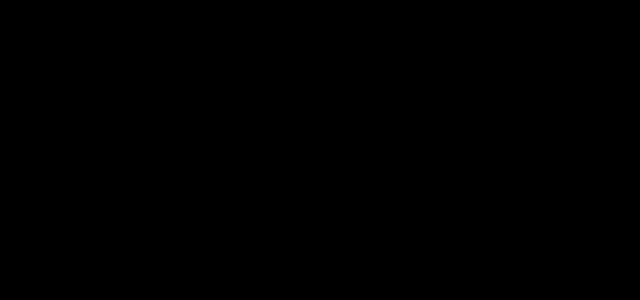
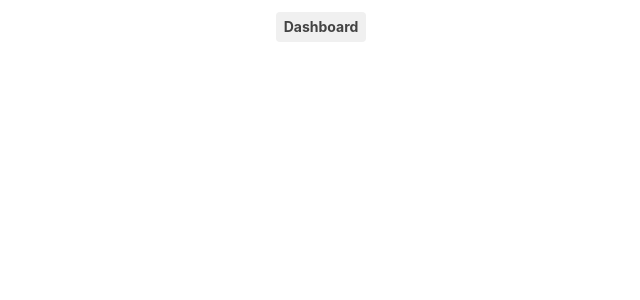
Before and after one commit to MSzostaq/TODO-List, a React (Create React App) app: page /dashboard#/ in a window 1280 px wide. Shown: the top 300 px of the page, without its empty margins (319-959 px from the left). Built offline with nearby package versions, Linux system fonts and the light colour scheme.

Commit message:
added ThemeProvider

```diff
--- a/src/views/Main.jsx
+++ b/src/views/Main.jsx
@@ -5,11 +5,12 @@
   Route,
   Switch,
 } from "react-router-dom";
-import styled from "styled-components";
+import styled, { ThemeProvider } from "styled-components";
+import { theme } from "constants/theme";
 import Dashboard from "views/Dashboard";
+import Other from "views/Other";
 
 const Wrapper = styled.div`
-  background-color: #000;
   position: relative;
   height: 100%;
 `;
@@ -21,16 +22,21 @@
 const Main = () => {
   return (
     <Router>
+      <ThemeProvider theme={theme}>
         <Wrapper>
           <View>
             <Switch>
-            <Route path="dashboard">
+              <Route path="/dashboard">
                 <Dashboard />
               </Route>
-            <Redirect to="dashboard" />
+              <Route path="/other">
+                <Other />
+              </Route>
+              <Redirect to="/dashboard" />
             </Switch>
           </View>
         </Wrapper>
+      </ThemeProvider>
     </Router>
   );
 };
```
Lines whose indentation alone changed are shown as unchanged.
